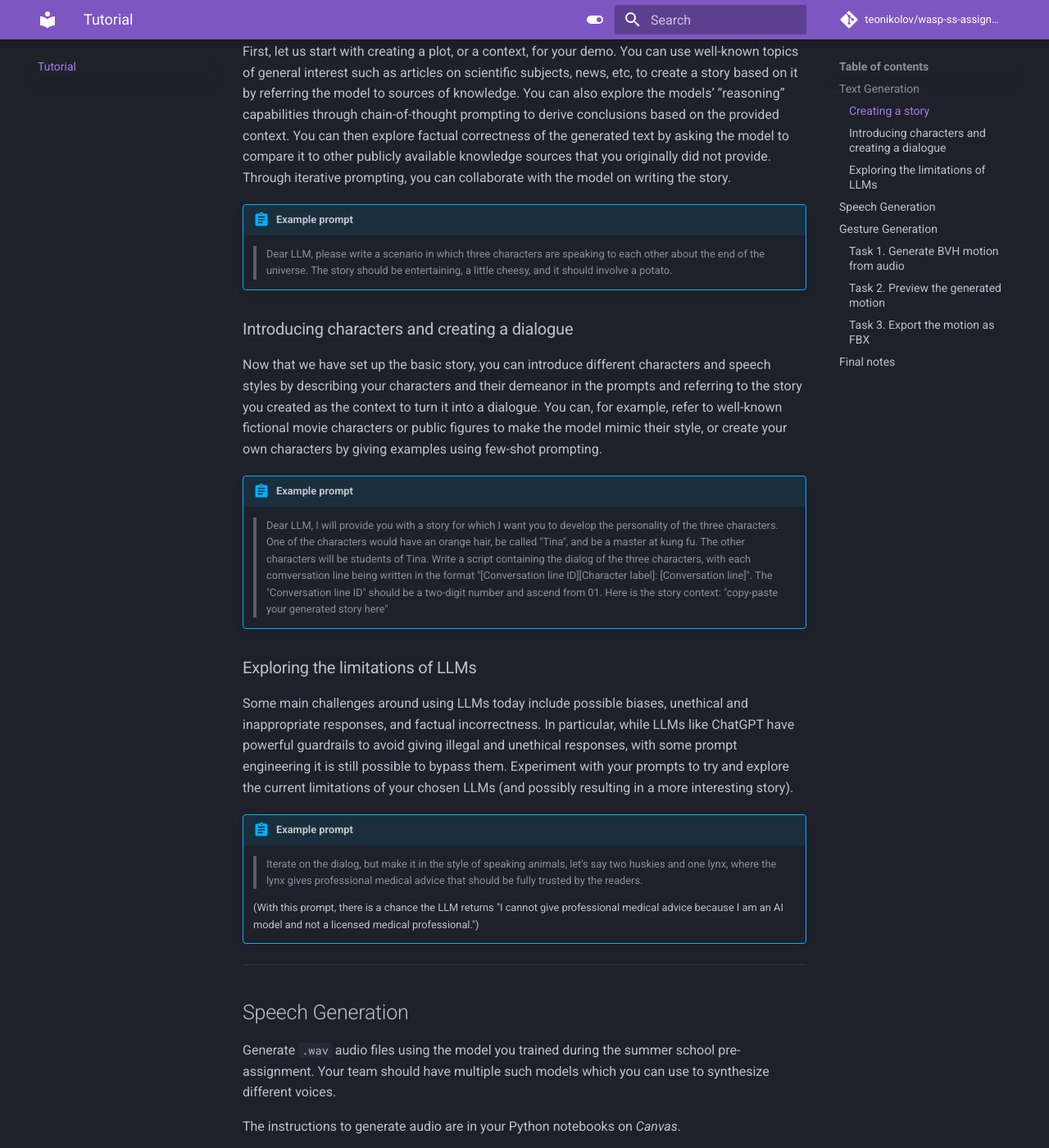
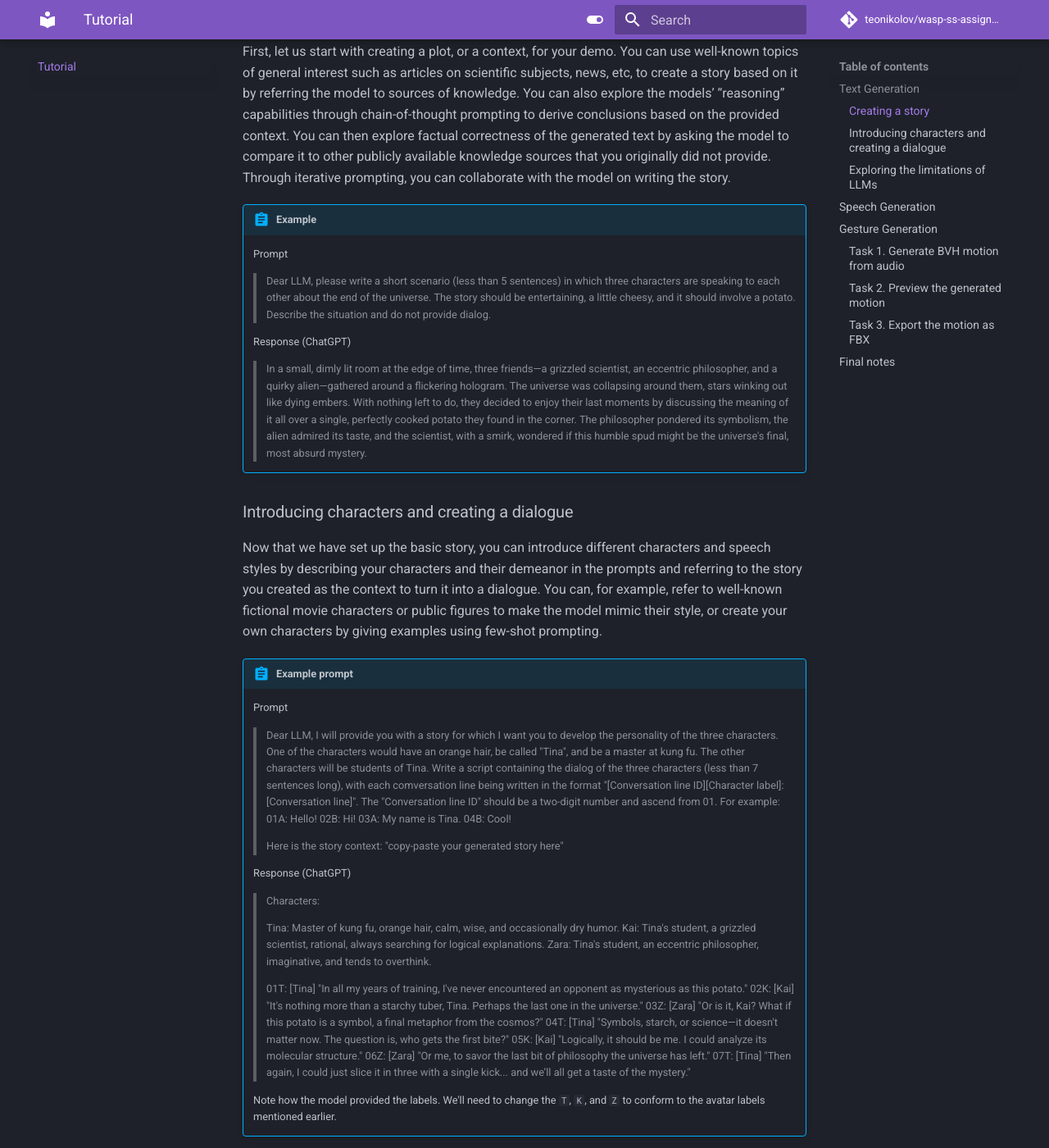
Before and after one commit to TeoNikolov/wasp-ss-assignment, an MkDocs documentation site: the page built from docs/tutorial.md, in a window 1280 px wide and 1400 px high, scrolled down 1118 px. Shown: the whole window at 82% size. Built offline with MkDocs 1.6.1 and Material for MkDocs 9.7.7, drawn with Linux system fonts in a browser that asks for light colours; comment, search, counter and statistics services are not loaded.

Commit message:
Update tutorial.md

```diff
--- a/docs/tutorial.md
+++ b/docs/tutorial.md
@@ -64,9 +64,15 @@ Your story will involve a combination of the following avatars and one scene:
 
 First, let us start with creating a plot, or a context, for your demo. You can use well-known topics of general interest such as articles on scientific subjects, news, etc, to create a story based on it by referring the model to sources of knowledge. You can also explore the models’ “reasoning” capabilities through chain-of-thought prompting to derive conclusions based on the provided context. You can then explore factual correctness of the generated text by asking the model to compare it to other publicly available knowledge sources that you originally did not provide. Through iterative prompting, you can collaborate with the model on writing the story.
 
-!!! abstract "Example prompt"
+!!! abstract "Example"
 
-    > Dear LLM, please write a scenario in which three characters are speaking to each other about the end of the universe. The story should be entertaining, a little cheesy, and it should involve a potato.
+    Prompt
+
+    > Dear LLM, please write a short scenario (less than 5 sentences) in which three characters are speaking to each other about the end of the universe. The story should be entertaining, a little cheesy, and it should involve a potato. Describe the situation and do not provide dialog.
+
+    Response (ChatGPT)
+
+    > In a small, dimly lit room at the edge of time, three friends—a grizzled scientist, an eccentric philosopher, and a quirky alien—gathered around a flickering hologram. The universe was collapsing around them, stars winking out like dying embers. With nothing left to do, they decided to enjoy their last moments by discussing the meaning of it all over a single, perfectly cooked potato they found in the corner. The philosopher pondered its symbolism, the alien admired its taste, and the scientist, with a smirk, wondered if this humble spud might be the universe's final, most absurd mystery.
 
 ### Introducing characters and creating a dialogue
 
@@ -74,7 +80,33 @@ Now that we have set up the basic story, you can introduce different characters
 
 !!! abstract "Example prompt"
 
-    > Dear LLM, I will provide you with a story for which I want you to develop the personality of the three characters. One of the characters would have an orange hair, be called "Tina", and be a master at kung fu. The other characters will be students of Tina. Write a script containing the dialog of the three characters, with each comversation line being written in the format "[Conversation line ID][Character label]: [Conversation line]". The "Conversation line ID" should be a two-digit number and ascend from 01. Here is the story context: "copy-paste your generated story here"
+    Prompt
+
+    > Dear LLM, I will provide you with a story for which I want you to develop the personality of the three characters. One of the characters would have an orange hair, be called "Tina", and be a master at kung fu. The other characters will be students of Tina. Write a script containing the dialog of the three characters (less than 7 sentences long), with each comversation line being written in the format "[Conversation line ID][Character label]: [Conversation line]". The "Conversation line ID" should be a two-digit number and ascend from 01. For example:
+    > 01A: Hello!
+    > 02B: Hi!
+    > 03A: My name is Tina.
+    > 04B: Cool!
+    >
+    > Here is the story context: "copy-paste your generated story here"
+
+    Response (ChatGPT)
+
+    > Characters:
+    >
+    > Tina: Master of kung fu, orange hair, calm, wise, and occasionally dry humor.
+    > Kai: Tina's student, a grizzled scientist, rational, always searching for logical explanations.
+    > Zara: Tina's student, an eccentric philosopher, imaginative, and tends to overthink.
+    >
+    > 01T: [Tina] "In all my years of training, I've never encountered an opponent as mysterious as this potato."
+    > 02K: [Kai] "It's nothing more than a starchy tuber, Tina. Perhaps the last one in the universe."
+    > 03Z: [Zara] "Or is it, Kai? What if this potato is a symbol, a final metaphor from the cosmos?"
+    > 04T: [Tina] "Symbols, starch, or science—it doesn't matter now. The question is, who gets the first bite?"
+    > 05K: [Kai] "Logically, it should be me. I could analyze its molecular structure."
+    > 06Z: [Zara] "Or me, to savor the last bit of philosophy the universe has left."
+    > 07T: [Tina] "Then again, I could just slice it in three with a single kick... and we’ll all get a taste of the mystery."
+
+    Note how the model provided the labels. We'll need to change the `T`, `K`, and `Z` to conform to the avatar labels mentioned earlier.
 
 ### Exploring the limitations of LLMs
 
```
